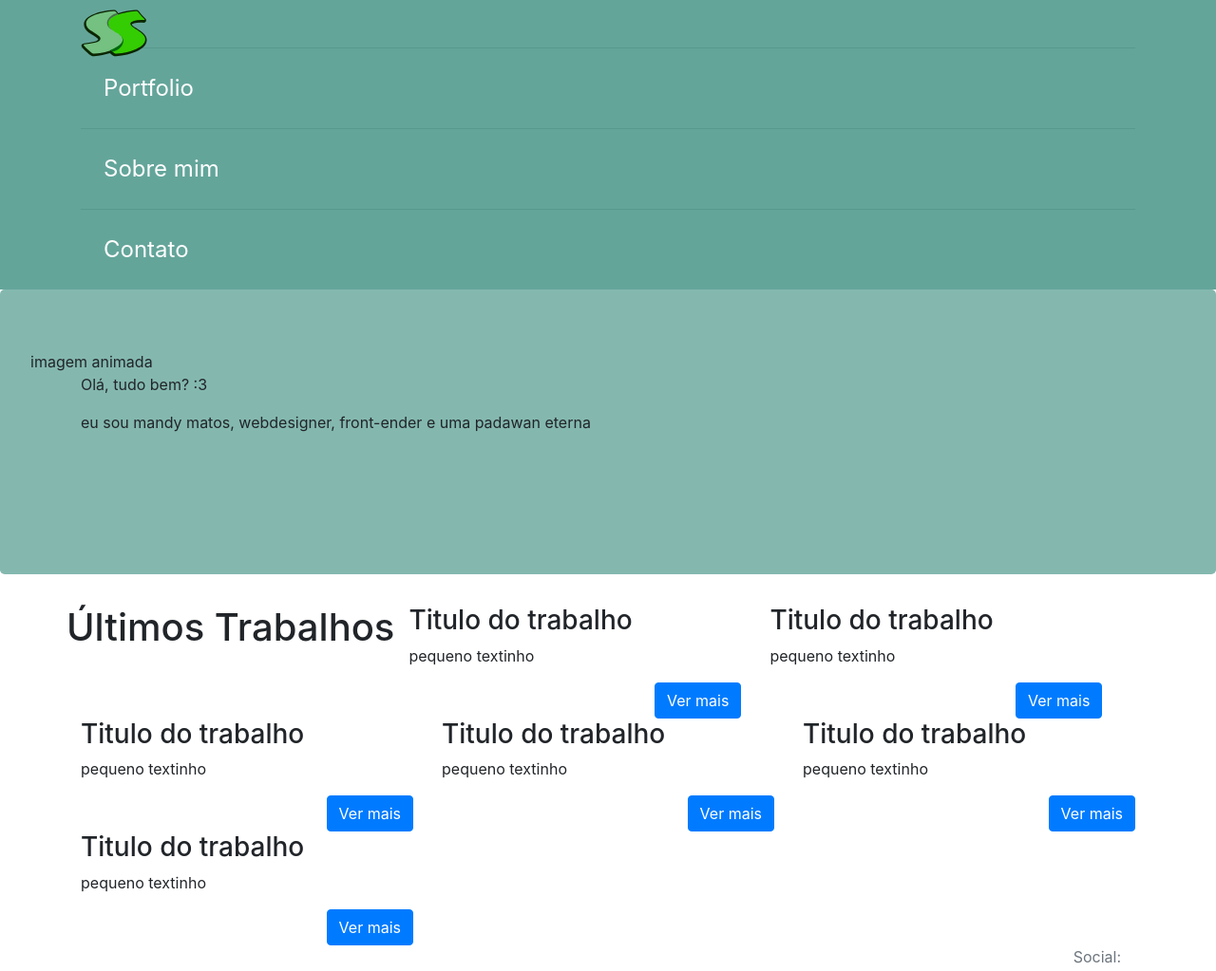
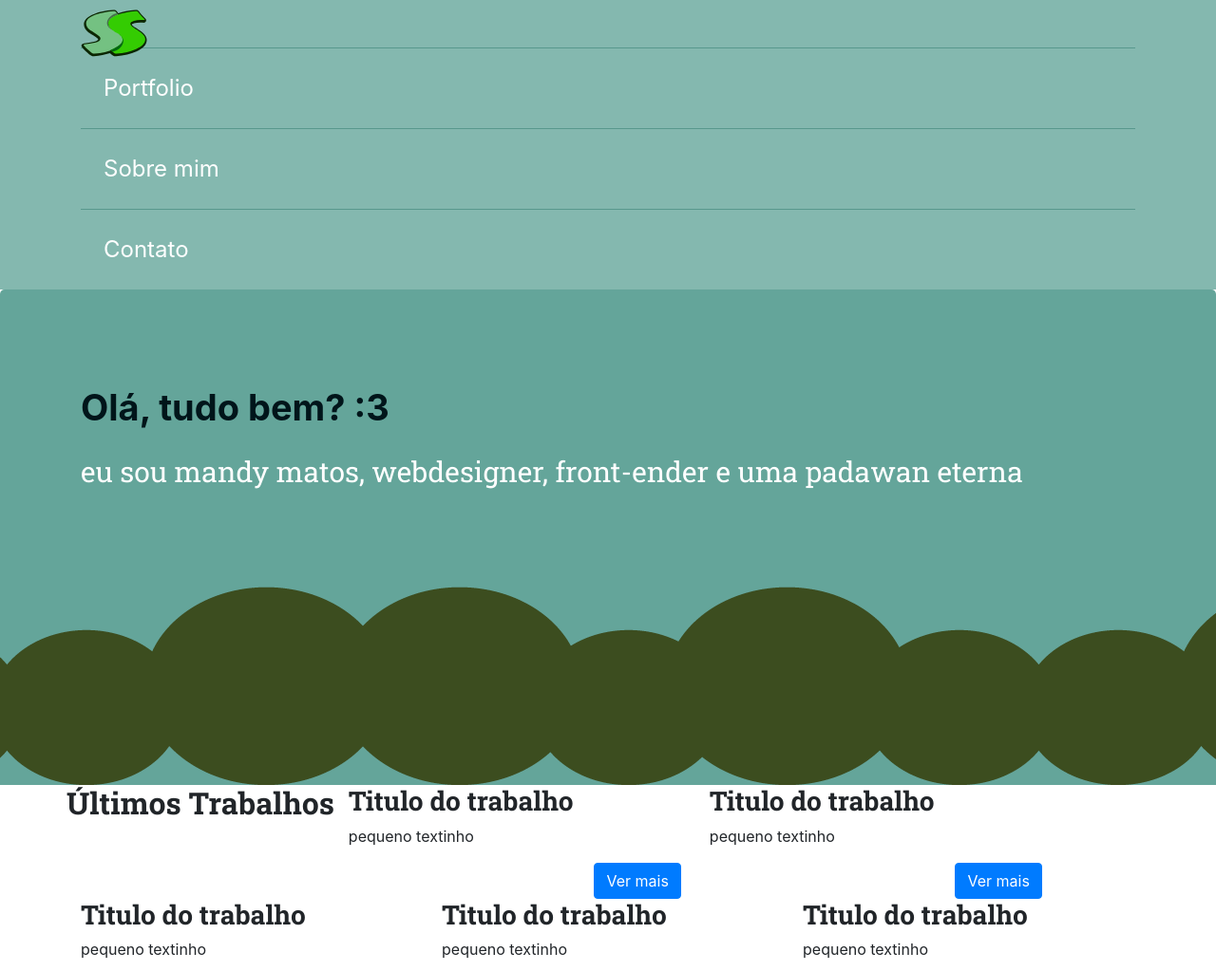
Before and after one commit to allonsmandy/simple-page, a website: page src/index.html in a window 1280 px wide. Shown: the top 1023 px of the page at 95% size. Drawn offline with Linux system fonts and the light colour scheme.

Commit message:
base, media-querys e jumbotron

```diff
--- a/src/index.html
+++ b/src/index.html
@@ -29,18 +29,19 @@
         </div>
     </nav>
 
-    <section class="jumbotron header-animado">
-        imagem animada
+    <div class="jumbotron header-animado">
         <div class="container">
-            <p>Olá, tudo bem? :3</p>
-            <p>eu sou mandy matos, webdesigner, front-ender e uma padawan eterna</p>
+            <p class="header-animado__title">Olá, tudo bem? :3</p>
+            <h1 class="header-animado__subtitle">eu sou mandy matos, webdesigner, front-ender e uma padawan eterna</h1>
         </div>
-    </section>
+
+        <div class="header-animado__ilustra"></div>
+    </div>
 
     <section class="container">
         <div class="row">
             <div class="col-xs-12">
-                <h1>Últimos Trabalhos</h1>
+                <h2>Últimos Trabalhos</h2>
             </div>
 
             <div class="col-xs-12 col-sm-6 col-md-4">
--- /dev/null
+++ b/src/sass/_partials/_base.scss
@@ -0,0 +1,4 @@
+h1, h2, h3, h4, h5, h6, .title {
+    font-family: 'Roboto Slab';
+    font-weight: bold;
+}
--- a/src/sass/_partials/_header-animado.scss
+++ b/src/sass/_partials/_header-animado.scss
@@ -1,5 +1,35 @@
 .header-animado {
     $h: 300px;
-    background-color: lighten($main-color, 10%);
-    height: $h;
+    background-color: $main-color;
+    margin: 0;
+    padding: 96px 0 0 0;
+
+    &__title {
+        color: #00151a;
+        font-size: 38px;
+        font-weight: bold;
+    }
+
+    &__subtitle {
+        color: white;
+        font-weight: 500;
+        font-size: 30px;
+        line-height: 1.5;
+    }
+
+    &__ilustra {
+        background-image: url('../imagens/cenario_all_960.png');
+        height: $h/2;
+        background-size: auto 100%;
+        background-position: center top;
+
+        @media screen and (min-width: 480px) {
+            background-image: url('../imagens/cenario_all_1530.png');
+        }
+
+        @media screen and (min-width: 960px) {
+            background-image: url('../imagens/cenario_bg.png');
+            height: $h;
+        }
+    }
 }
--- a/src/sass/_partials/_header-nav.scss
+++ b/src/sass/_partials/_header-nav.scss
@@ -1,6 +1,6 @@
 .header-nav {
     $h: 50px;
-    background-color: $main-color;
+    background-color: lighten($main-color, 10%);
 
     .js & {
         height: $h;
--- a/src/sass/main.scss
+++ b/src/sass/main.scss
@@ -1,3 +1,6 @@
+@import url('https://fonts.googleapis.com/css?family=Poppins:500,700|Roboto+Slab:100,400,700');
+
 @import '_variables';
 @import './_partials/_header-nav';
+@import './_partials/_base';
 @import './_partials/_header-animado';
```
Also changed, not shown: src/css/main.css.
